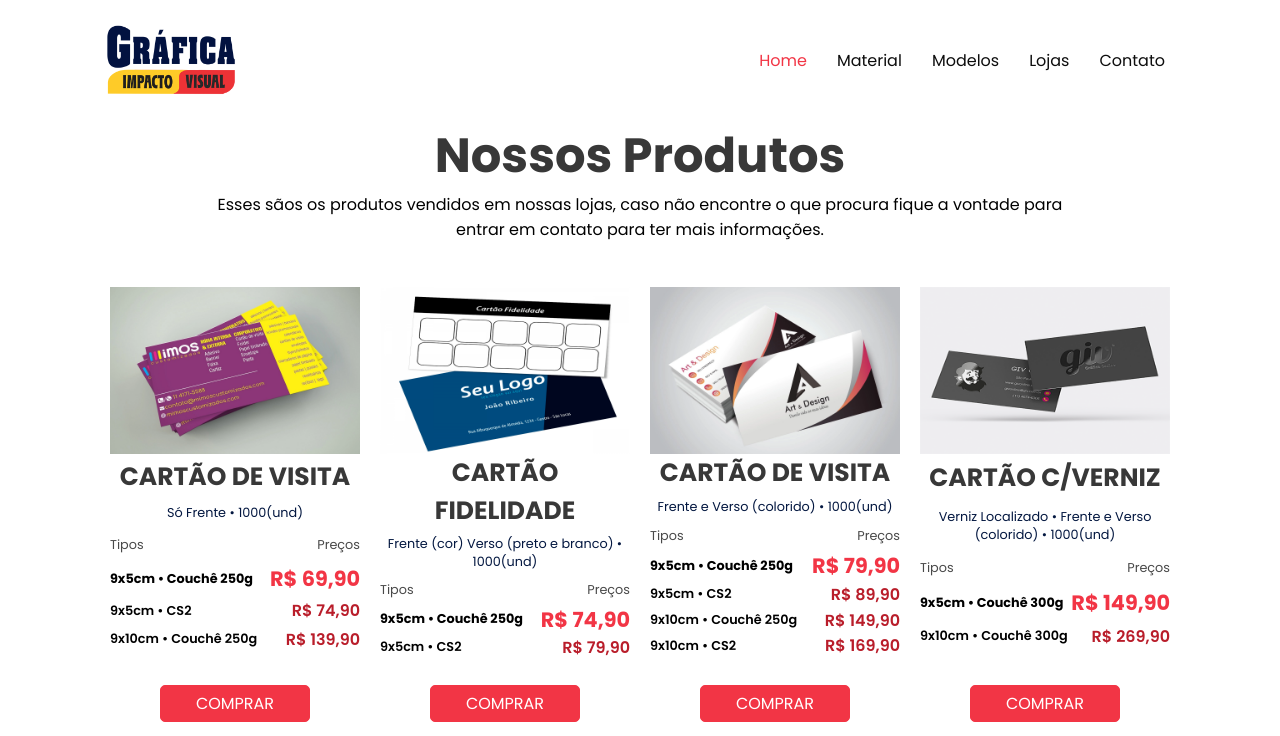
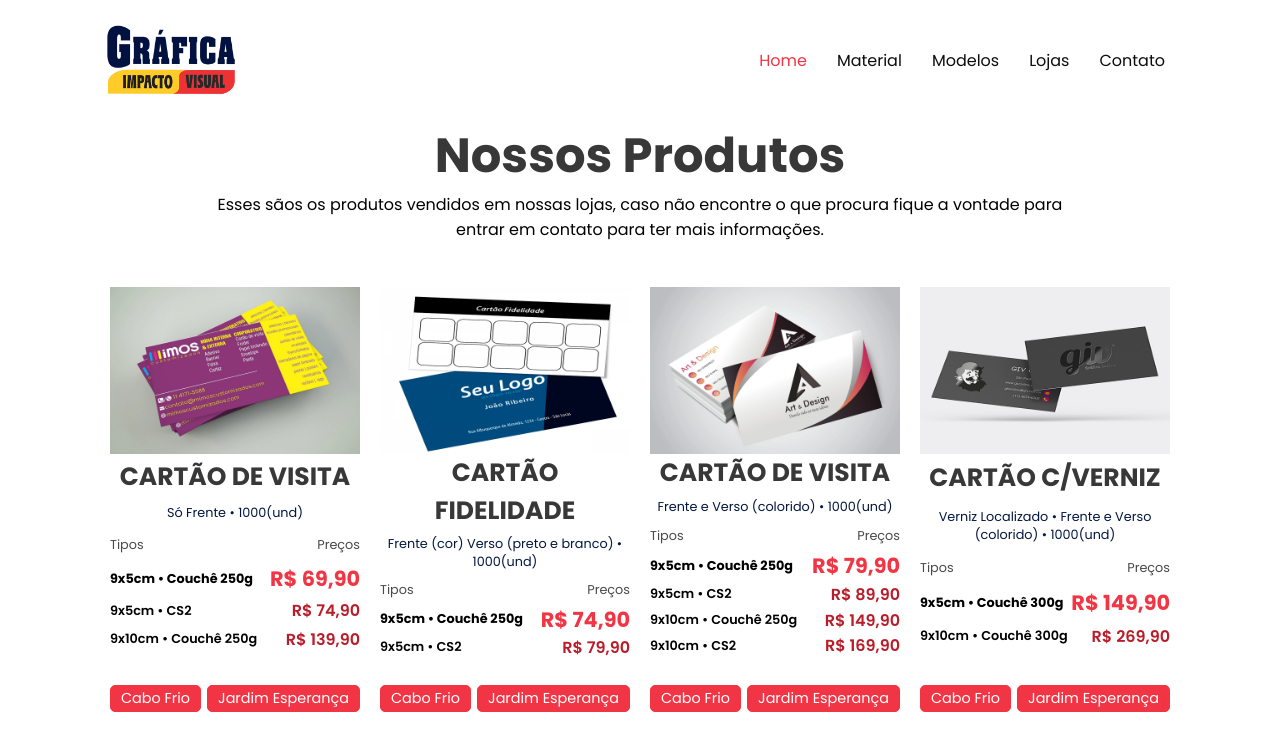
Before and after one commit to unikcabofrio/nextjs-impactovisual, a Next.js app: page / in a window 1280 px wide. Shown: the top 736 px of the page. Built offline with nearby package versions, Linux system fonts and the light colour scheme.

Commit message:
'21101701'

```diff
--- a/src/components/pages/material.js
+++ b/src/components/pages/material.js
@@ -6,12 +6,13 @@ import JsonProduto from '../../json/produtos.json'
 export default function Index(props) {
 
     let linkzap = "https://api.whatsapp.com/send?phone=55"
-    const Whatsapp = ['22981591576','22992158462','22999722326']
+    const Whatsapp = ['22981591576','22992158462']
+    const Whatsapp_ = ['22999722326']
     const [RandoZap,setRandoZap] = useState(0);
 
     useEffect(() => {
         (function ($) {})(jQuery);
-        setRandoZap(Math.floor(Math.random() * 3))
+        setRandoZap(Math.floor(Math.random() * 2))
     },[jQuery])
 
     return (
@@ -44,7 +45,10 @@ export default function Index(props) {
                   </div>
                 ))}
                 <br/>
-                <a href={linkzap+Whatsapp[RandoZap]+"&text=Ola, Gostaria de comprar *"+ImgArray.title+"*, "+ImgArray.description}>COMPRAR</a>
+                <div className='mo-items-contato'>
+                  <a href={linkzap+Whatsapp[RandoZap]+"&text=Ola, Gostaria de comprar *"+ImgArray.title+"*, "+ImgArray.description}>Cabo Frio</a>
+                  <a href={linkzap+Whatsapp_[0]+"&text=Ola, Gostaria de comprar *"+ImgArray.title+"*, "+ImgArray.description}>Jardim Esperança</a>
+                </div>
               </div>
             ))}
           </div>
--- a/src/css/global.css
+++ b/src/css/global.css
@@ -196,23 +196,28 @@ header{
     color: #b91d2a !important;
 }
 
-.mo-items a{
+.mo-items-contato{
+    display: flex;
+    align-items: center;
+    justify-content: space-between;
+}
+
+.mo-items-contato a{
     text-decoration: none;
     text-align: center;
+    font-size: .9rem;
     background-color: #F23545;
     color: #ffffff;
     border: 1px solid #F23545;
-    margin: 0 20%;
-    padding: 5px 25px;
+    padding: 2px 10px;
     border-radius: 5px;
 }
 
-.mo-items a:hover{
+.mo-items-contato a:hover{
     background-color: #ffffff;
     color: #F23545;
     border: 1px solid #F23545;
 }
-
 /*----------- Footer ------------*/
 
 footer{
--- a/src/json/produtos.json
+++ b/src/json/produtos.json
@@ -336,5 +336,40 @@
             { "descri" : "10x7,5cm - Mínimo 20","price":"2,50"}
         ]
 
+    },
+    {
+        "img":"pulseira",
+        "title":"PULSERA PERSONALIZADA",
+        "description":"Cor unica • Para Festas",
+        "modelos":[
+            { "descri" : "100(und)","price":"79,90"},
+            { "descri" : "200(und)","price":"140,00"},
+            { "descri" : "300(und)","price":"180,00"},
+            { "descri" : "500(und)","price":"225,00"},
+            { "descri" : "1000(und)","price":"290,00"}
+        ]
+
+    },
+    {
+        "img":"crachafrente",
+        "title":"CRACHÁ",
+        "description":"5x9nc • Para Festas • Sò Frente",
+        "modelos":[
+            { "descri" : "1","price":"22,00"},
+            { "descri" : "3","price":"20,00"},
+            { "descri" : "11","price":"18,00"}
+        ]
+
+    },
+    {
+        "img":"cracha",
+        "title":"CRACHÁ",
+        "description":"5x9nc • Para Festas • Frente e Verso",
+        "modelos":[
+            { "descri" : "1","price":"24,00"},
+            { "descri" : "3","price":"22,00"},
+            { "descri" : "11","price":"20,00"}
+        ]
+
     }
 ]
```
